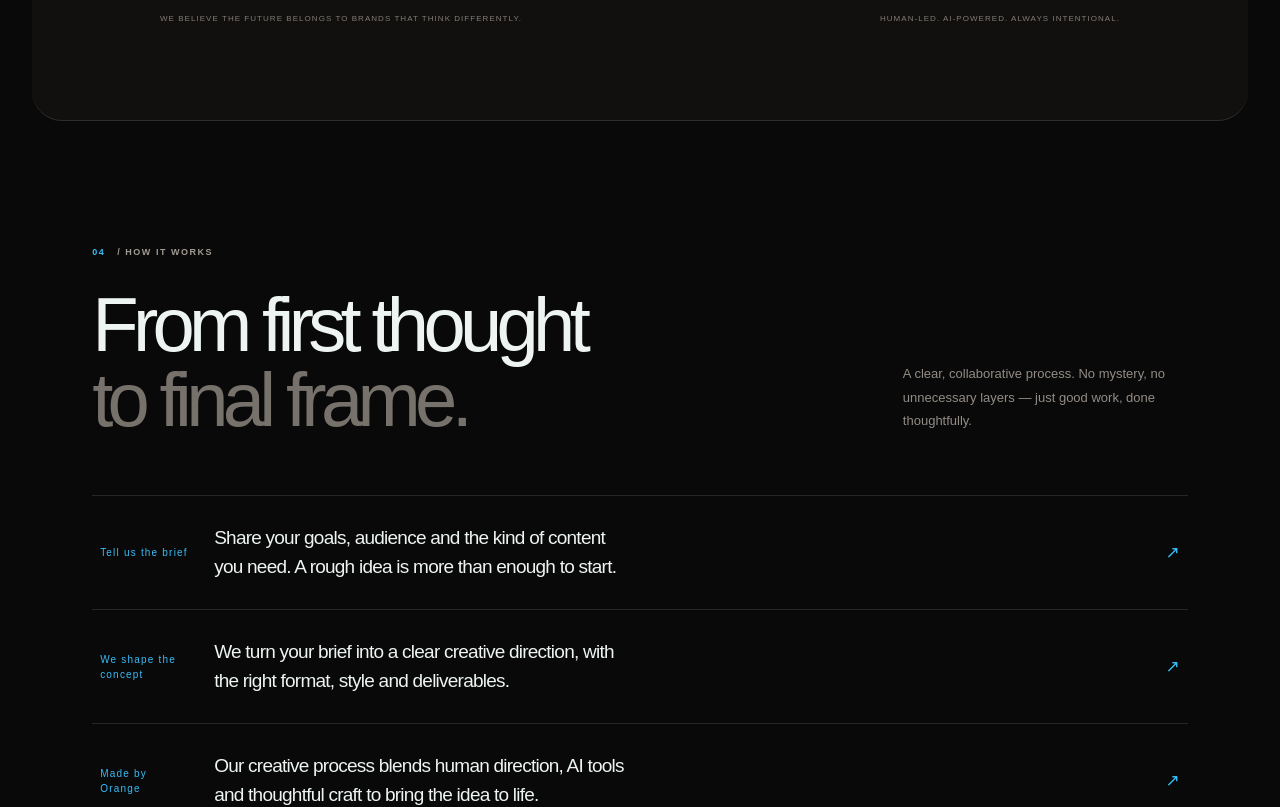
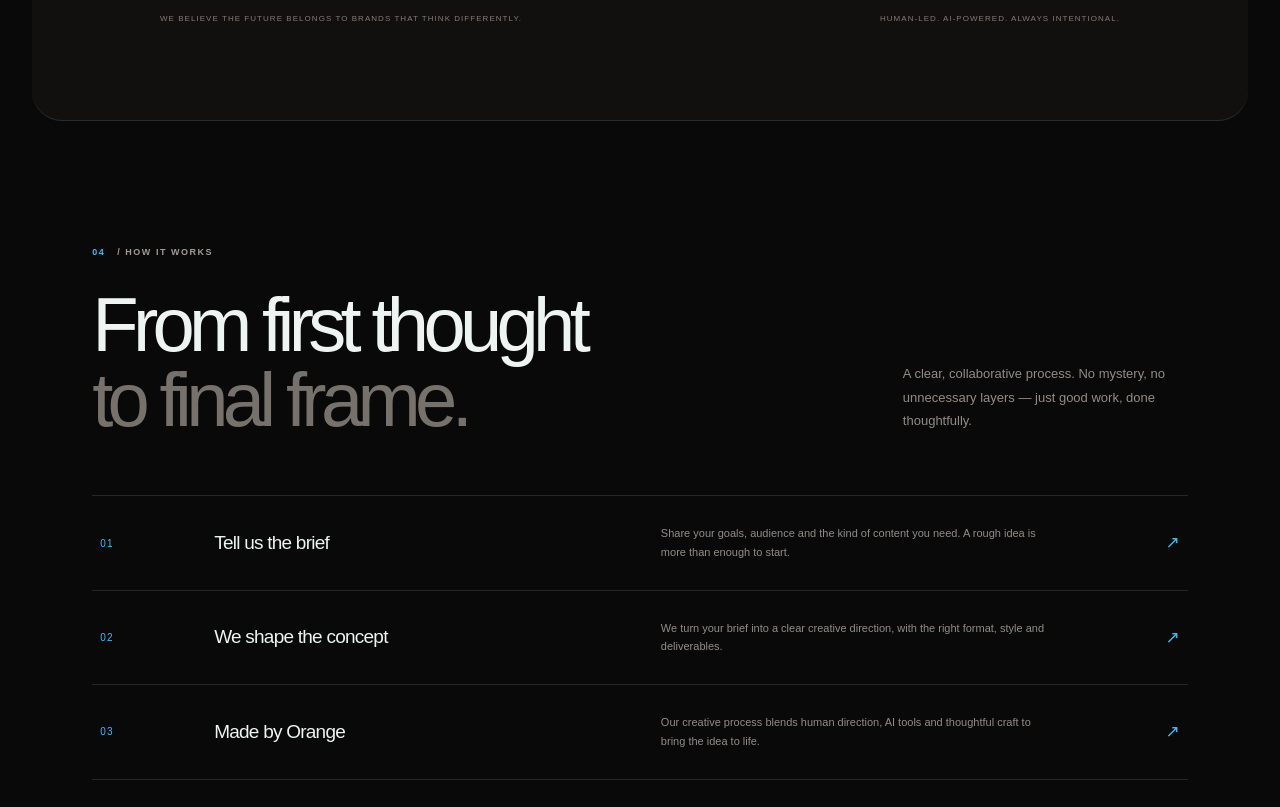
Before and after one commit to MohammadMatinMahdavi/orange, a Next.js app: page / in a window 1280 px wide. Shown: the part 4780-5587 px from the top of the page. Built offline with nearby package versions, Linux system fonts and the light colour scheme.

Commit message:
Localize ProcessSection.jsx

```diff
--- a/components/sections/ProcessSection.jsx
+++ b/components/sections/ProcessSection.jsx
@@ -1,10 +1,5 @@
 import Arrow from "@/components/ui/Arrow";
 
-export default function ProcessSection({ steps }) {
-  return (
-    <section className="section process-section" id="process">
-            <div className="section-heading"><div><div className="eyebrow"><span>04</span> / HOW IT WORKS</div><h2>From first thought<br /><span className="muted">to final frame.</span></h2></div><p className="section-intro">A clear, collaborative process. No mystery, no unnecessary layers — just good work, done thoughtfully.</p></div>
-            <div className="process-list">{steps.map(([number, title, description]) => <article className="process-item" key={number}><span className="process-number">{number}</span><h3>{title}</h3><p>{description}</p><span className="process-arrow"><Arrow diagonal /></span></article>)}</div>
-          </section>
-  );
+export default function ProcessSection({ steps, t }) {
+  return <section className="section process-section" id="process"><div className="section-heading"><div><div className="eyebrow"><span>{t.eyebrow.split(" / ")[0]}</span> / {t.eyebrow.split(" / ")[1]}</div><h2>{t.title1}<br /><span className="muted">{t.title2}</span></h2></div><p className="section-intro">{t.intro}</p></div><div className="process-list">{steps.map(([title, description], index) => <article className="process-item" key={title}><span className="process-number">0{index+1}</span><h3>{title}</h3><p>{description}</p><span className="process-arrow"><Arrow diagonal /></span></article>)}</div></section>;
 }
```
